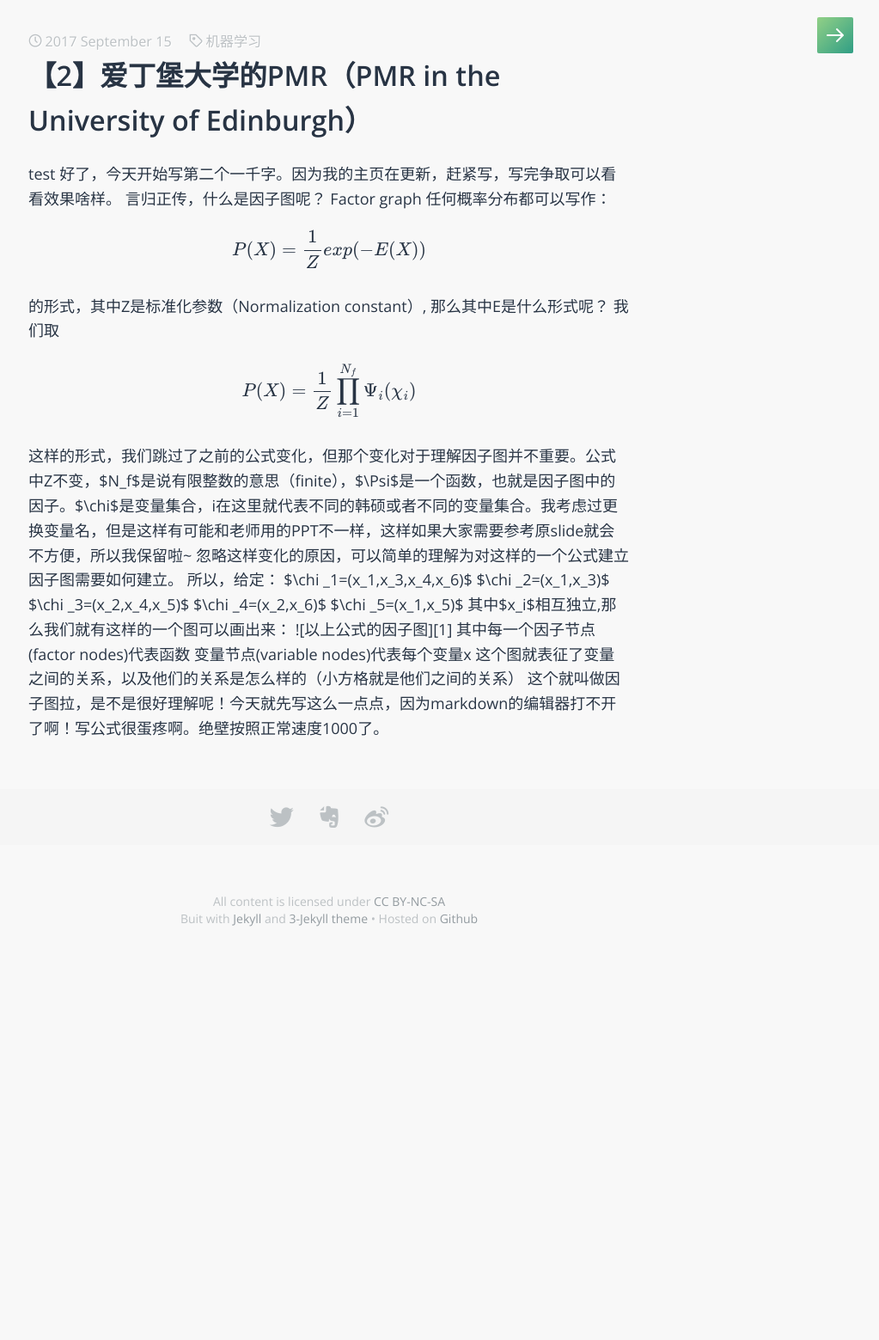
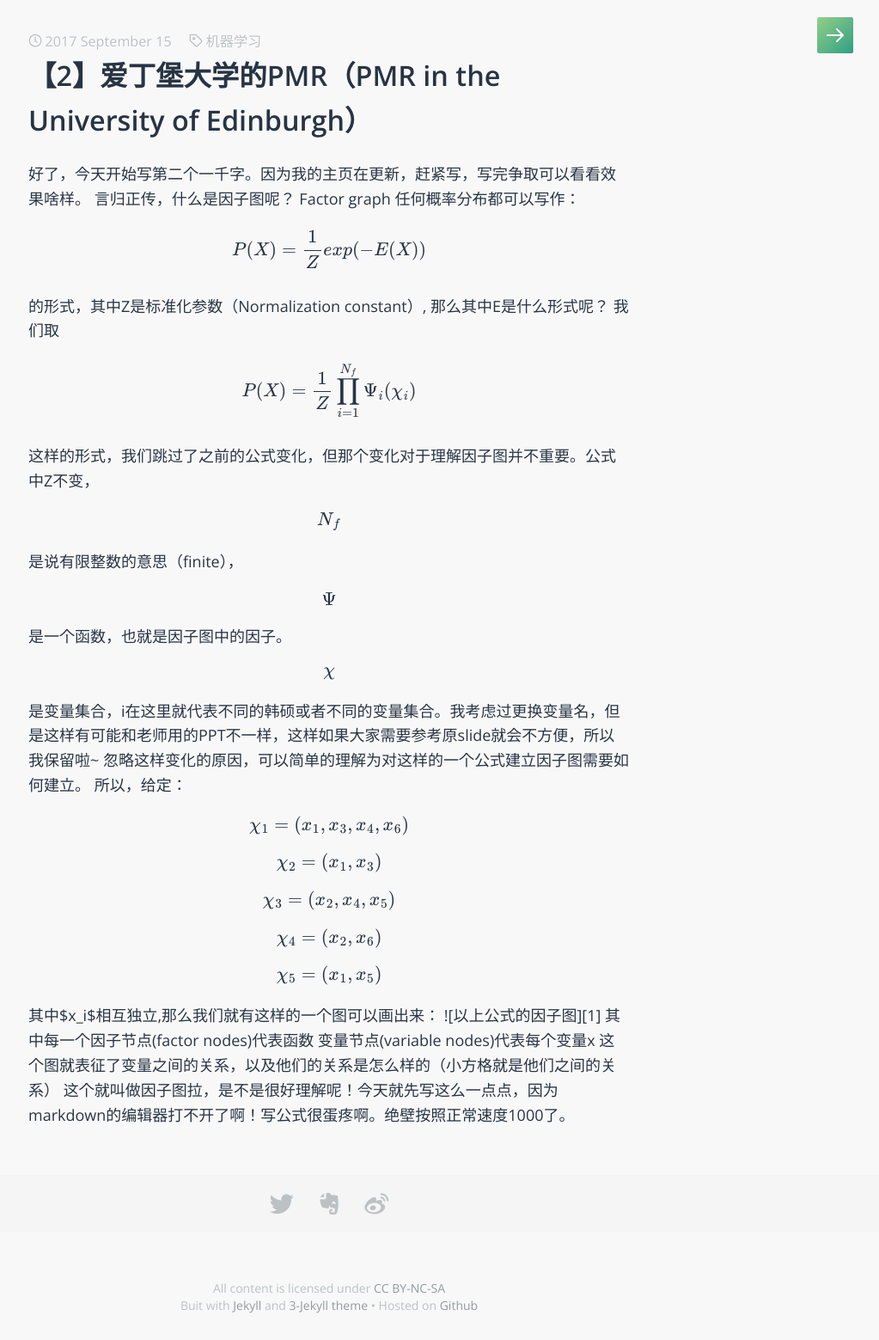
Before and after one commit to DukeEnglish/DukeEnglish.github.save, a Jekyll site: the page built from _posts/2017-09-15-PMR.md, in a window 1280 px wide. Shown: the whole page at 86% size, without its empty margins (257-1280 px from the left). Built offline with Jekyll 4.4.1, drawn with Linux system fonts in a browser that asks for light colours; some web fonts are replaced; formulas are drawn with MathJax 3.

Commit message:
Update 2017-09-15-PMR.md

```diff
--- a/_posts/2017-09-15-PMR.md
+++ b/_posts/2017-09-15-PMR.md
@@ -18,7 +18,6 @@ tags: 机器学习
     <script src="https://ajax.googleapis.com/ajax/libs/jquery/1.12.4/jquery.min.js"></script>
   </head>
 
-test
 
 好了，今天开始写第二个一千字。因为我的主页在更新，赶紧写，写完争取可以看看效果啥样。
 
@@ -33,14 +32,14 @@ $$P(X)= \frac{1}{Z}exp(-E(X))$$
 <p class="text-center">
 $$P(X)= \frac{1}{Z} \prod_{i=1}^{N_f}\Psi_i (\chi _i)$$
   </p>
-这样的形式，我们跳过了之前的公式变化，但那个变化对于理解因子图并不重要。公式中Z不变，$N_f$是说有限整数的意思（finite），$\Psi$是一个函数，也就是因子图中的因子。$\chi$是变量集合，i在这里就代表不同的韩硕或者不同的变量集合。我考虑过更换变量名，但是这样有可能和老师用的PPT不一样，这样如果大家需要参考原slide就会不方便，所以我保留啦~
+这样的形式，我们跳过了之前的公式变化，但那个变化对于理解因子图并不重要。公式中Z不变，$$N_f$$是说有限整数的意思（finite），$$\Psi$$是一个函数，也就是因子图中的因子。$$\chi$$是变量集合，i在这里就代表不同的韩硕或者不同的变量集合。我考虑过更换变量名，但是这样有可能和老师用的PPT不一样，这样如果大家需要参考原slide就会不方便，所以我保留啦~
 忽略这样变化的原因，可以简单的理解为对这样的一个公式建立因子图需要如何建立。
 所以，给定：
-$\chi _1=(x_1,x_3,x_4,x_6)$
-$\chi _2=(x_1,x_3)$
-$\chi _3=(x_2,x_4,x_5)$
-$\chi _4=(x_2,x_6)$
-$\chi _5=(x_1,x_5)$
+$$\chi _1=(x_1,x_3,x_4,x_6)$$
+$$\chi _2=(x_1,x_3)$$
+$$\chi _3=(x_2,x_4,x_5)$$
+$$\chi _4=(x_2,x_6)$$
+$$\chi _5=(x_1,x_5)$$
 其中$x_i$相互独立,那么我们就有这样的一个图可以画出来：
 ![以上公式的因子图][1]
 
```
